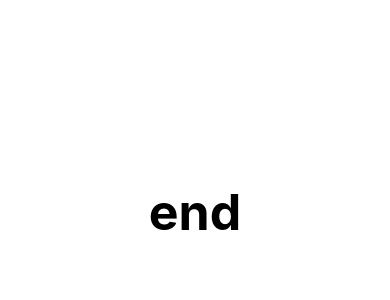
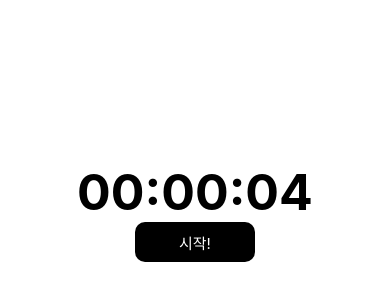
Before and after one commit to In-Self-Improvement/moment-template, a React Native app: screen / in a window 390 px wide. Shown: the part 210-510 px from the top of the page. Built offline with nearby package versions, Linux system fonts and the light colour scheme.

Commit message:
feat: Separate imageGenerate, add optionselection, translation

```diff
--- /dev/null
+++ b/src/components/Button.tsx
@@ -0,0 +1,38 @@
+import React from 'react';
+import {StyleSheet, Text, TouchableHighlight, View} from 'react-native';
+
+interface Props {
+  onPressButton: () => void;
+  buttonText: string;
+}
+
+const Button = ({onPressButton, buttonText}: Props) => {
+  const styles = useStyles();
+
+  return (
+    <View>
+      <TouchableHighlight style={styles.startBtn} onPress={onPressButton}>
+        <Text style={styles.startText}>{buttonText}</Text>
+      </TouchableHighlight>
+    </View>
+  );
+};
+
+export default Button;
+
+const useStyles = () =>
+  StyleSheet.create({
+    startBtn: {
+      alignSelf: 'center',
+      alignItems: 'center',
+      justifyContent: 'center',
+      width: 120,
+      height: 40,
+      backgroundColor: 'black',
+      borderRadius: 10,
+    },
+    startText: {
+      fontSize: 15,
+      color: 'white',
+    },
+  });
--- a/src/components/timer.tsx
+++ b/src/components/timer.tsx
@@ -1,15 +1,14 @@
 import React, {useEffect} from 'react';
 import {StyleSheet, Text, View} from 'react-native';
 import useTimer from '~/hooks/useTimer';
-
+import Button from '~/components/Button';
 interface Props {}
 
 const Timer = ({}: Props) => {
   const styles = useStyles();
   const timer = useTimer(4);
-
+  const isOver = timer.time === 'end';
   useEffect(() => {
-    timer.start();
     return () => {
       timer.stop();
     };
@@ -17,7 +16,22 @@ const Timer = ({}: Props) => {
 
   return (
     <View>
-      <Text style={styles.time}>{timer.time}</Text>
+      <Text style={styles.timeText}>{timer.time}</Text>
+      {isOver ? (
+        <Button
+          onPressButton={() => {
+            timer.restart();
+          }}
+          buttonText="다시 시작!"
+        />
+      ) : (
+        <Button
+          onPressButton={() => {
+            timer.start();
+          }}
+          buttonText="시작!"
+        />
+      )}
     </View>
   );
 };
@@ -26,8 +40,9 @@ export default Timer;
 
 const useStyles = () =>
   StyleSheet.create({
-    time: {
+    timeText: {
       fontWeight: 'bold',
       fontSize: 50,
+      alignSelf: 'center',
     },
   });
--- a/src/hooks/useTimer.ts
+++ b/src/hooks/useTimer.ts
@@ -3,15 +3,25 @@ const moment = require('moment/min/moment-with-locales');
 
 const useTimer = (duration: number) => {
   const timerRef = useRef<number | null>(null);
-  const [endTime, setEndTime] = useState(moment());
+  // const [endTime, setEndTime] = useState(moment());
+  const [isInProcess, setProcessStatus] = useState<boolean>(false);
   const [elapsedTime, setElapsedTime] = useState(0);
 
+  const updateTimer = () => {
+    timerRef.current = setTimeout(() => {
+      setElapsedTime(prevElapsedTime => prevElapsedTime + 1);
+    }, 1000);
+  };
+
   const start = () => {
-    setEndTime(moment().add(duration, 'second'));
+    updateTimer();
+    setProcessStatus(true);
   };
 
   const restart = () => {
-    setEndTime(moment().add(duration, 'second'));
+    setElapsedTime(0);
+    updateTimer();
+    setProcessStatus(true);
   };
 
   const pause = () => {
@@ -49,20 +59,16 @@ const useTimer = (duration: number) => {
   };
 
   useEffect(() => {
-    const updateTimer = () => {
-      timerRef.current = setTimeout(() => {
-        setElapsedTime(prevElapsedTime => prevElapsedTime + 1);
-      }, 1000);
-    };
-    updateTimer();
-
+    if (isInProcess) {
+      updateTimer();
+    }
     return () => {
       if (timerRef.current) {
         clearTimeout(timerRef.current);
         timerRef.current = null;
       }
     };
-  }, [elapsedTime]);
+  }, [elapsedTime, isInProcess]);
 
   return {
     time: currentTime(),
```
